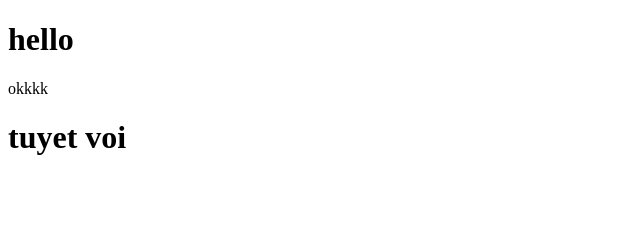
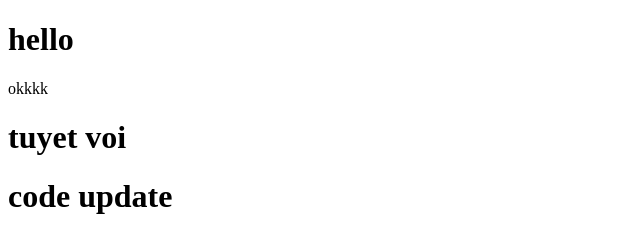
Before and after one commit to MinhNghiaTran01/PUSHCODE, a plain HTML site: page index.html in a window 1280 px wide. Shown: the whole page, without its empty margins (0-640 px from the left). Drawn offline with Linux system fonts and the light colour scheme.

Commit message:
Update index.html

```diff
--- a/index.html
+++ b/index.html
@@ -9,5 +9,6 @@
     <h1>hello</h1>
     <p>okkkk</p>
     <h1>tuyet voi</h1>
+    <h1>code update </h1>
 </body>
 </html>
```
